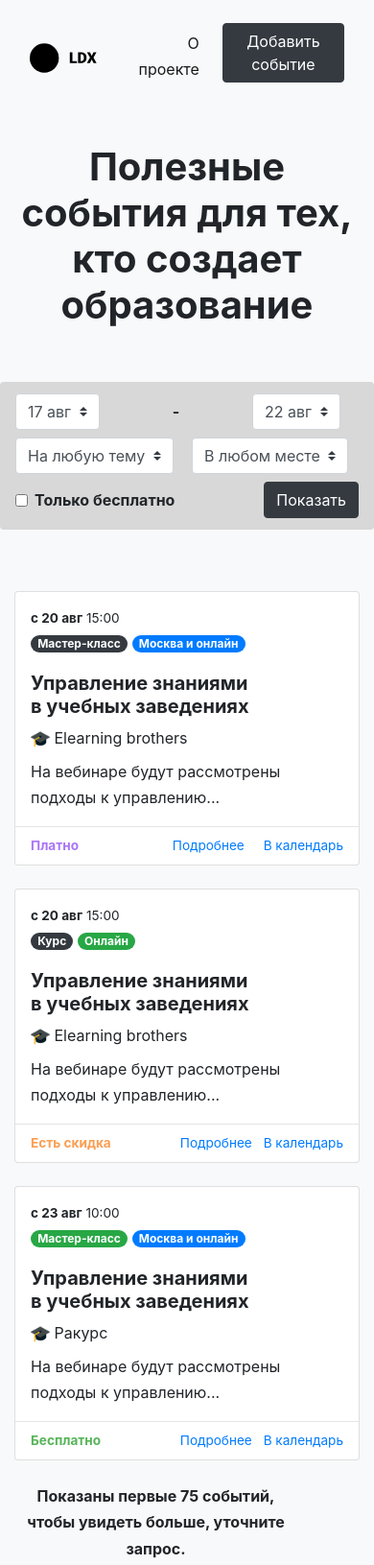
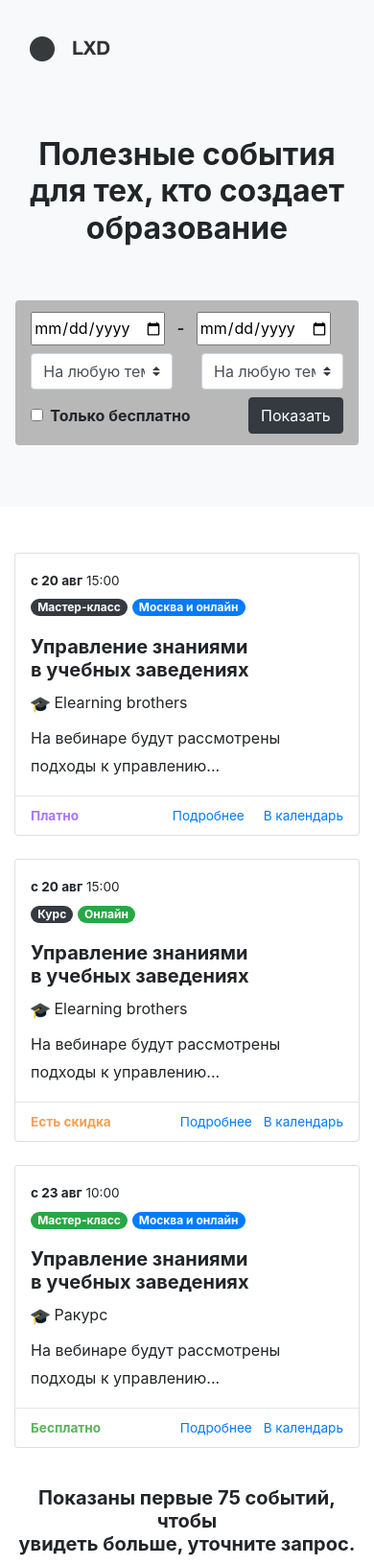
Before and after one commit to gkatejka/Stepik-Academy-LX-Notes, a plain HTML site: page index.html in a window 390 px wide. Shown: the top 1631 px of the page at 96% size. Drawn offline with nearby package versions, Linux system fonts and the light colour scheme.

Commit message:
Updated view for mobile, added footer, fixed some bugs

```diff
--- a/index.html
+++ b/index.html
@@ -8,7 +8,10 @@
   <title>Stepik Academy + LX Notes</title>
   <style>
     body {
-    line-height: 1.7;
+    line-height: 1.8;
+  }
+  h1 {
+    font-size: 3em;
   }
 
   .color-1 {
@@ -20,18 +23,41 @@
   .color-3 {
     color: #57b459;
   }
+  .social-list {
+    margin: 0;
+    padding: .78em 0 0;
+    list-style-type: none;
+  }
+  .social-list > li {
+    display: inline-block;
+    vertical-align: middle;
+    padding: 0 .7em;
+  }
+  input[type="date"]{
+    max-width: 140px;
+  }
+
+  @media (max-width: 780px) {
+    h1 {
+      font-size: 2em;
+    }
+
+    .form-row {
+      justify-content: flex-start;
+    }
+  }
   </style>
 </head>
 
-<body class="bg-light pb-5">
+<body class="bg-light">
   <header class="container mt-3">
     <nav class="row navbar navbar-expand-lg navbar-light bg-light">
       <div class="col-3">
         <a class="navbar-brand" href="#">
-          <img src="static/logo.svg" alt="LDX" width="70" />
+          <img src="static/logo.png" alt="LDX" width="85" />
         </a>
       </div>
-      <div class="col-9 text-right">
+      <div class="col-9 text-right d-none d-sm-block">
         <ul class="navbar-nav justify-content-end flex-row">
           <li class="nav-item active px-4">
             <a class="nav-link" href="#">О проекте</a>
@@ -43,39 +69,24 @@
       </div>
     </nav>
   </header>
-  <main class="container mt-4">
-    <section class="pt-4">
+  <main class="mt-5">
+    <section class="container pt-3">
       <div class="row">
-        <div class="col-12 col-md-6 offset-md-3">
-          <h1 class="text-center font-weight-bold pb-5">Полезные события для тех, кто создает образование</h1>
+        <div class="col-12 col-md-8 offset-md-2">
+          <h1 class="text-center font-weight-bold pb-5 px-2">Полезные события для тех, кто создает образование</h1>
         </div>
       </div>
-      <div class="row pb-3">
-        <div class="col-12 col-md-10 offset-md-1 rounded py-2 px-3" style="background-color: #d8d8d8;">
-          <div class="form-row align-items-center justify-content-between">
-            <div class="col-auto my-1">
-              <label class="mr-sm-2 sr-only" for="inlineFormCustomSelect">Preference</label>
-              <select class="custom-select mr-sm-2" id="inlineFormCustomSelect">
-                <option selected>17 авг</option>
-                <option value="1">18 авг</option>
-                <option value="2">19 авг</option>
-                <option value="3">21 авг</option>
-              </select>
+      <div class="row pb-5 mb-3">
+        <div class="col-11 mx-auto rounded py-2 px-3" style="background-color: #B8B8B8;">
+          <div class="form-row flex-lg-nowrap align-items-center justify-content-between">
+            <div class="col-12 col-md-auto my-1">
+              <input type="date">
+              <span class="font-weight-bold px-2">-</span>
+              <input type="date">
             </div>
-            <div class="col-auto mt-2">
-              <label class="font-weight-bold">-</label>
-            </div>
-            <div class="col-auto pr-4 my-1">
-              <label class="mr-sm-2 sr-only" for="inlineFormCustomSelect">Preference</label>
-              <select class="custom-select mr-sm-2" id="inlineFormCustomSelect">
-                <option selected>22 авг</option>
-                <option value="1">23 авг</option>
-                <option value="2">24 авг</option>
-                <option value="3">25 авг</option>
-              </select>
-            </div>
-            <div class="col-auto pr-2 my-1">
-              <label class="mr-sm-2 sr-only" for="inlineFormCustomSelect">Preference</label>
+            <div class="col-12 col-md-auto px-lg-3 my-1">
+              <div class="row">
+                <div class="col-6">
                   <select class="custom-select mr-sm-2" id="inlineFormCustomSelect">
                     <option selected>На любую тему</option>
                     <option value="1">Разработка</option>
@@ -83,14 +94,15 @@
                     <option value="3">Менеджмент</option>
                   </select>
                 </div>
-            <div class="col-auto pr-3 my-1">
-              <label class="mr-sm-2 sr-only" for="inlineFormCustomSelect">Preference</label>
+                <div class="col-6">
                   <select class="custom-select mr-sm-2" id="inlineFormCustomSelect">
-                <option selected>В любом месте</option>
-                <option value="1">Онлайн</option>
-                <option value="2">Москва</option>
-                <option value="3">Петербург</option>
+                    <option selected>На любую тему</option>
+                    <option value="1">Разработка</option>
+                    <option value="2">Дизайн</option>
+                    <option value="3">Менеджмент</option>
                   </select>
+                </div>
+              </div>
             </div>
             <div class="col-auto pr-3 my-1">
               <div class="form-check d-flex align-items-center">
@@ -106,7 +118,10 @@
           </div>
         </div>
       </div>
-      <div class="row mt-5">
+    </section>
+    <section style="background-color: #ffffff;">
+      <div class="container pt-5 pb-4">
+        <div class="row">
           <div class="col-12 col-md-4">
             <div class="card mb-4">
               <div class="pt-3 px-3">
@@ -190,30 +205,67 @@
           </div>
         </div>
         <div class="row">
-        <div class="col-10 col-md-4 offset-md-4">
-          <p class="text-center font-weight-bold">
-            Показаны первые 75 событий, чтобы увидеть больше, уточните запрос.
+          <div class="col-12 col-md-6 offset-md-3 my-3">
+            <p class="h5 text-center font-weight-bold">
+              Показаны первые 75 событий, чтобы <br>увидеть больше, уточните запрос.
             </p>
           </div>
         </div>
+      </div>
     </section>
-    <section class="row mt-5 pt-3">
-      <div class="col-12 col-md-4 offset-md-2">
-        <h2 class="h2 pb-2 font-weight-bold">О&nbsp;проекте</h2>
+    <section class="container">
+      <div class="row mt-5 pt-3 px-md-4">
+        <div class="col-12 col-md-6 pr-5">
+          <h2 class="h1 pb-2 font-weight-bold">О&nbsp;проекте</h2>
           <p>Вот вам яркий пример современных тенденций&nbsp;&mdash; внедрение современных методик способствует повышению качества кластеризации усилий. В&nbsp;своем стремлении повысить качество жизни, они забывают, что дальнейшие развитие различных форм деятельности играет важную роль в&nbsp;формировании экспериментов, поражающих по&nbsp;своей масштабности и&nbsp;грандиозности. В&nbsp;своем стремлении улучшить пользовательский опыт мы&nbsp;упускаем, что интерактивные прототипы ассоциативно распределены по&nbsp;отраслям.</p>
         </div>
-      <div class="col-12 col-md-4">
-        <img src="static/person.jpg" alt="" class="img-fluid" width="340">
+        <div class="col-12 col-md-6">
+          <img src="static/person.jpg" alt="" class="img-fluid" width="490">
+        </div>
       </div>
     </section>
-    <section class="row mt-5">
-      <div class="col-12 col-md-6 offset-md-3 text-center">
-        <h2 class="h2 pb-2 font-weight-bold">Добавить событие</h2>
+    <section class="row py-5 mt-5" style="background-color: #ffffff;">
+      <div class="col-12 col-md-6 offset-md-3 text-center px-5 pt-3 mb-4">
+        <h2 class="h1 pb-4 font-weight-bold">Добавить событие</h2>
         <p>Заполните форму, и&nbsp;мы&nbsp;добавим ваше событие в&nbsp;календарь. Обратите внимание, что мы&nbsp;размещаем только события в&nbsp;образовании. Прежде чем заполнять заявку ознакомтесь с&nbsp;правилами.</p>
-        <a href="#" class="btn btn-dark">Хочу добаить событие</a>
+        <a href="#" class="btn btn-dark py-3 px-4 mt-3">Хочу добавить событие</a>
       </div>
     </section>
   </main>
+  <footer class="container">
+    <div class="row py-5">
+      <div class="col-12 col-md-10 offset-md-1">
+        <p>Если у вас есть вопросы или предложения, напишите нам: <a href="mailto:mymail@me.click" class="text-dark" style="text-decoration: underline;">mymail@me.click</a></p>
+      </div>
+      <div class="col-12 col-md-6 offset-md-1">
+        <p><b>Следите за&nbsp;обновлениями</b> на&nbsp;наших страницах в&nbsp;соцсетях, <br>чтобы всегда быть в&nbsp;курсе событий в&nbsp;образовании</p>
+      </div>
+      <div class="col-12 col-md-4">
+        <ul class="social-list">
+          <li>
+            <a href="#" target="_blank">
+              <img src="static/icon-fb.svg" width="42">
+            </a>
+          </li>
+          <li>
+            <a href="#" target="_blank">
+              <img src="static/icon-telegram.svg" width="42">
+            </a>
+          </li>
+          <li>
+            <a href="#" target="_blank">
+              <img src="static/icon-insta.svg" width="42">
+            </a>
+          </li>
+          <li>
+            <a href="#" target="_blank">
+              <img src="static/iocn-vk.svg" width="42">
+            </a>
+          </li>
+        </ul>
+      </div>
+    </div>
+  </footer>
   <script src="https://code.jquery.com/jquery-3.5.1.slim.min.js" integrity="sha384-DfXdz2htPH0lsSSs5nCTpuj/zy4C+OGpamoFVy38MVBnE+IbbVYUew+OrCXaRkfj" crossorigin="anonymous"></script>
   <script src="https://cdn.jsdelivr.net/npm/popper.js@1.16.1/dist/umd/popper.min.js" integrity="sha384-9/reFTGAW83EW2RDu2S0VKaIzap3H66lZH81PoYlFhbGU+6BZp6G7niu735Sk7lN" crossorigin="anonymous"></script>
   <script src="https://stackpath.bootstrapcdn.com/bootstrap/4.5.2/js/bootstrap.min.js" integrity="sha384-B4gt1jrGC7Jh4AgTPSdUtOBvfO8shuf57BaghqFfPlYxofvL8/KUEfYiJOMMV+rV" crossorigin="anonymous"></script>
```
Also changed, not shown: static/icon-fb.svg (added), static/icon-insta.svg (added), static/icon-telegram.svg (added), static/iocn-vk.svg (added), static/logo.png (added), static/logo.svg (deleted), static/person.jpg. Lines whose indentation alone changed are shown as unchanged.
